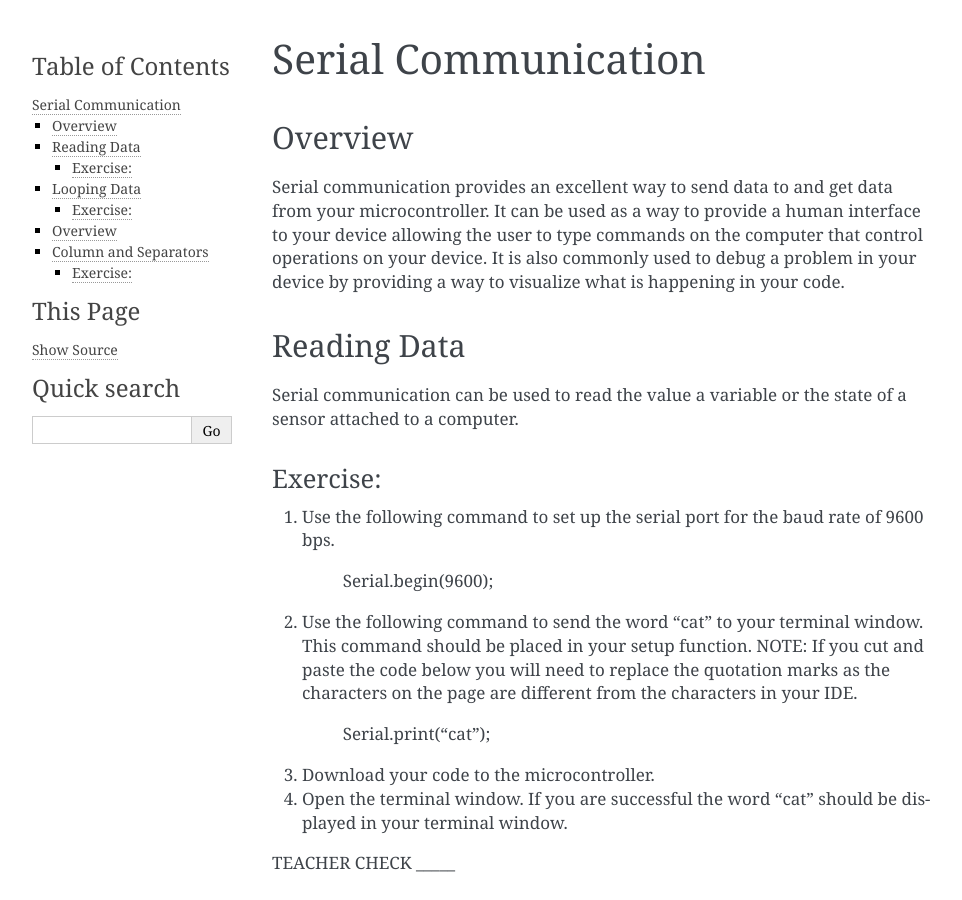
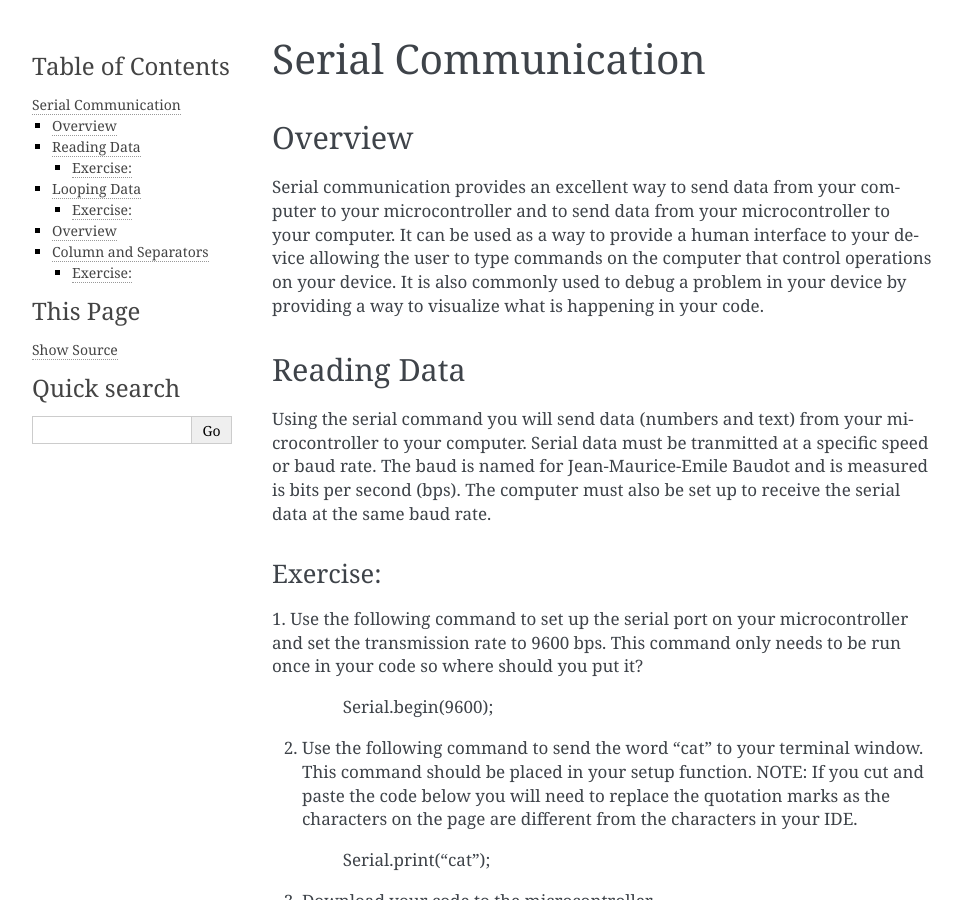
Before and after one commit to maxtkc/mvths-wiki, a Sphinx documentation site: the page built from docs/014-serial-communication.rst, in a window 1280 px wide and 900 px high. Shown: the whole window, without its empty margins (148-1110 px from the left). Built offline with Sphinx 7.4.7, drawn with Linux system fonts in a browser that asks for light colours.

Commit message:
Update 014-serial-communication.rst

```diff
--- a/docs/014-serial-communication.rst
+++ b/docs/014-serial-communication.rst
@@ -4,8 +4,9 @@
 Overview
 --------
 
-Serial communication provides an excellent way to send data to and get
-data from your microcontroller. It can be used as a way to provide a
+Serial communication provides an excellent way to send data from your
+computer to your microcontroller and to send data from your
+microcontroller to your computer. It can be used as a way to provide a
 human interface to your device allowing the user to type commands on the
 computer that control operations on your device. It is also commonly
 used to debug a problem in your device by providing a way to visualize
@@ -14,18 +15,23 @@
 Reading Data
 ------------
 
-Serial communication can be used to read the value a variable or the
-state of a sensor attached to a computer.
+Using the serial command you will send data (numbers and text) from
+your microcontroller to your computer. Serial data must be tranmitted
+at a specific speed or baud rate. The baud is named for Jean-Maurice-Emile
+Baudot and is measured is bits per second (bps). The computer must
+also be set up to receive the serial data at the same baud rate.
 
 Exercise:
 ~~~~~~~~~
 
-1. Use the following command to set up the serial port for the baud rate
-   of 9600 bps.
+1. Use the following command to set up the serial port on your
+microcontroller and set the transmission rate to 9600 bps. This
+command only needs to be run once in your code so where should
+you put it?
 
                 Serial.begin(9600);
 
-2. Use the following command to send the word “cat” to your terminal
+2. Use the following command to send the word "cat" to your terminal
    window. This command should be placed in your setup function. NOTE:
    If you cut and paste the code below you will need to replace the
    quotation marks as the characters on the page are different from the
```
